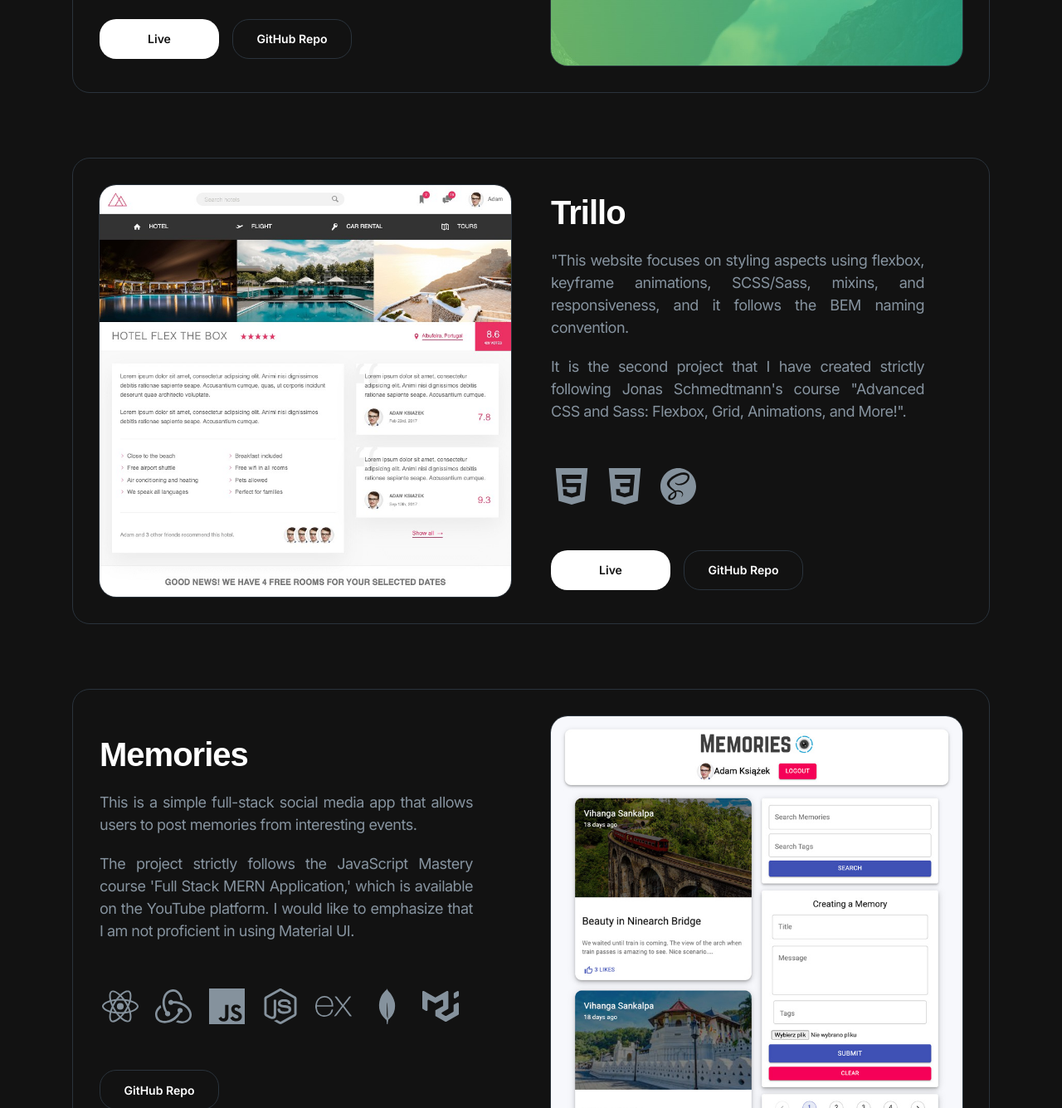
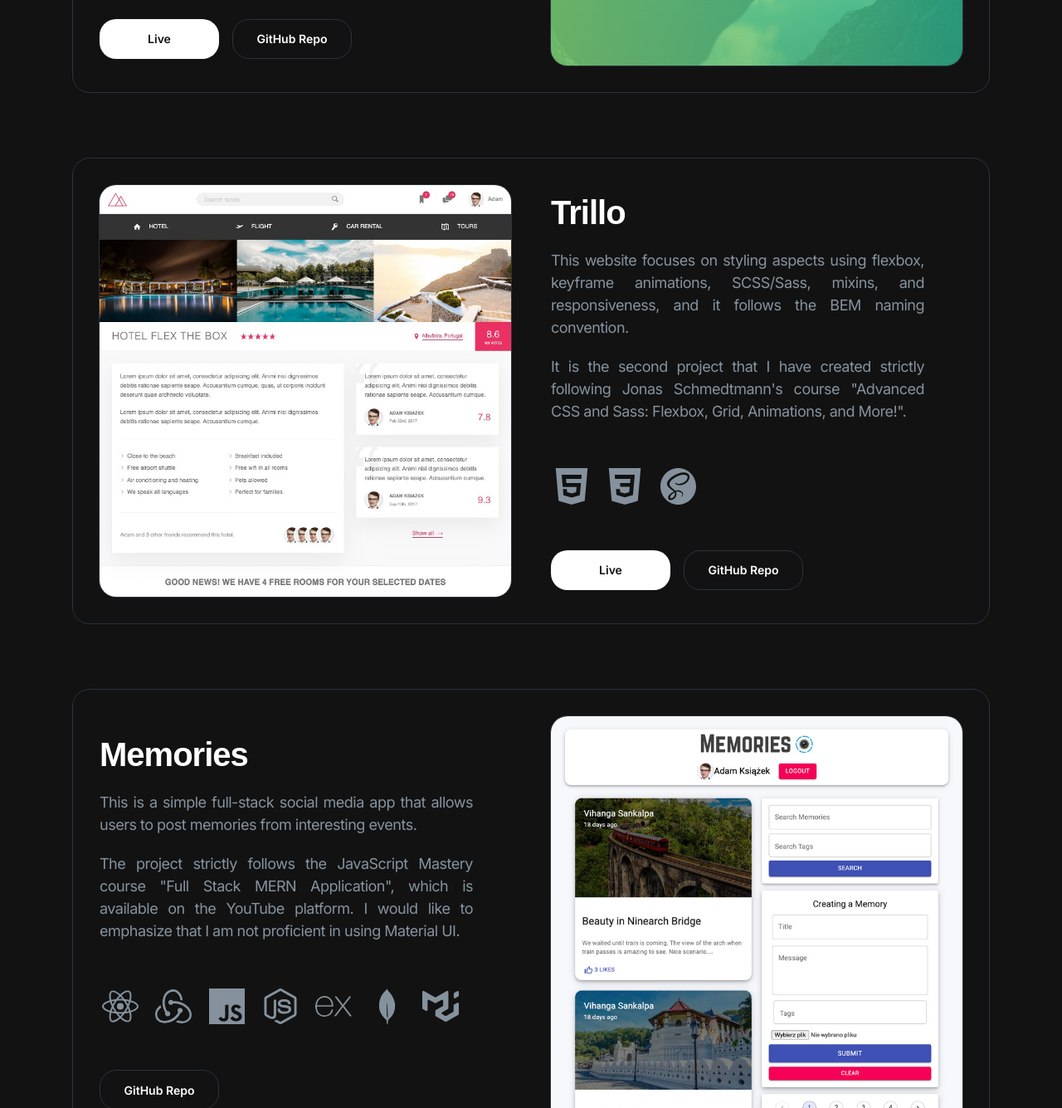
Before and after one commit to S4ntiego/Portfolio, a Next.js app: page / in a window 1280 px wide. Shown: the part 7326-8661 px from the top of the page at 83% size. Built offline with nearby package versions, Linux system fonts and the light colour scheme; a web font is replaced by a local one.

Commit message:
escaped quotes

```diff
--- a/src/components/Projects/Projects.tsx
+++ b/src/components/Projects/Projects.tsx
@@ -325,7 +325,7 @@ const Projects = () => {
             <div className={styles.projectDescriptionContainer}>
               <h3 className={styles.projectDescriptionHeader}>Trillo</h3>
               <p className={styles.projectDescriptionParagraph}>
-                "This website focuses on styling aspects using flexbox, keyframe
+                This website focuses on styling aspects using flexbox, keyframe
                 animations, SCSS/Sass, mixins, and responsiveness, and it
                 follows the BEM naming convention.
               </p>
@@ -381,10 +381,10 @@ const Projects = () => {
                 to post memories from interesting events.
               </p>
               <p className={styles.projectDescriptionParagraph}>
-                The project strictly follows the JavaScript Mastery course 'Full
-                Stack MERN Application,' which is available on the YouTube
-                platform. I would like to emphasize that I am not proficient in
-                using Material UI.
+                The project strictly follows the JavaScript Mastery course
+                &quot;Full Stack MERN Application&quot;, which is available on
+                the YouTube platform. I would like to emphasize that I am not
+                proficient in using Material UI.
               </p>
               <div className={styles.gridContainer}>
                 <Image
```
